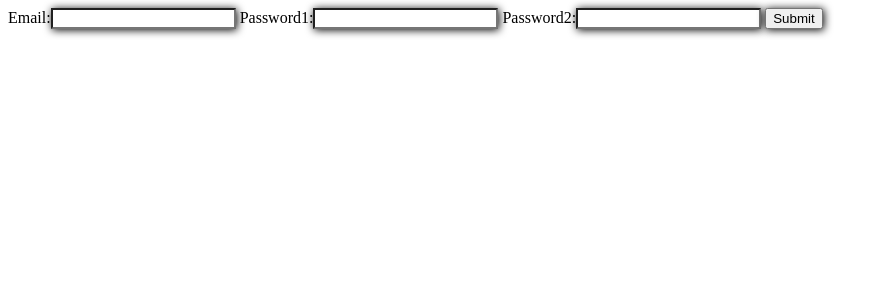
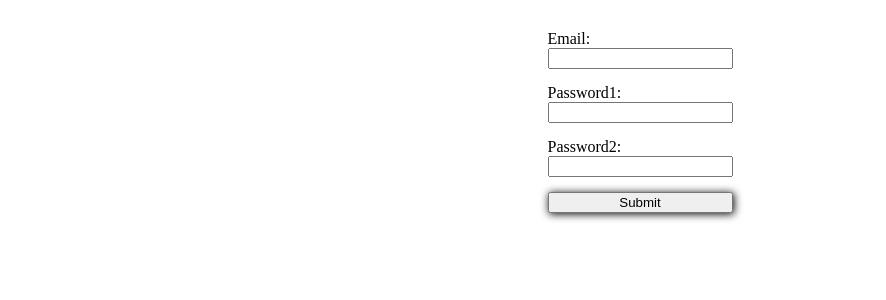
Before and after one commit to ash-raph/SmallProject, a Django app: page /accounts/user/ in a window 1280 px wide. Shown: the top 300 px of the page, without its empty margins (0-886 px from the left). Run offline with Django 3.2, Linux system fonts and the light colour scheme.

Commit message:
add small design

```diff
--- a/static/css/design.css
+++ b/static/css/design.css
@@ -18,7 +18,7 @@
     width:150px
 }
 
-input{
+input[type='submit']{
 box-shadow: 1px 1px 8px;
 }
 
@@ -35,6 +35,18 @@ box-shadow: 1px 1px 8px;
     position: absolute;
     right: 10px;
 }
- a{
- padding:3px
- }
+
+a{
+    padding:3px
+}
+
+.register_inputs{
+    display: grid;
+    justify-content: center;
+    padding: 15px;
+    margin: 15px;
+}
+
+.register_inputs input {
+    margin-bottom: 15px;
+}
```
Also changed, not shown: shops/views.py (line endings or trailing spaces).
